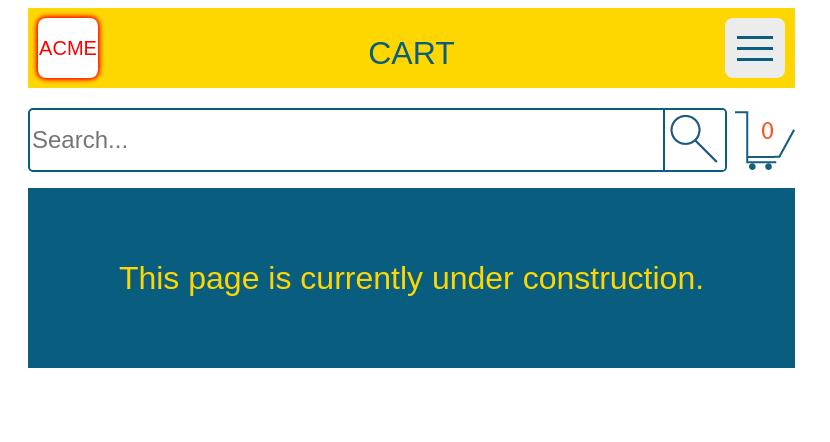
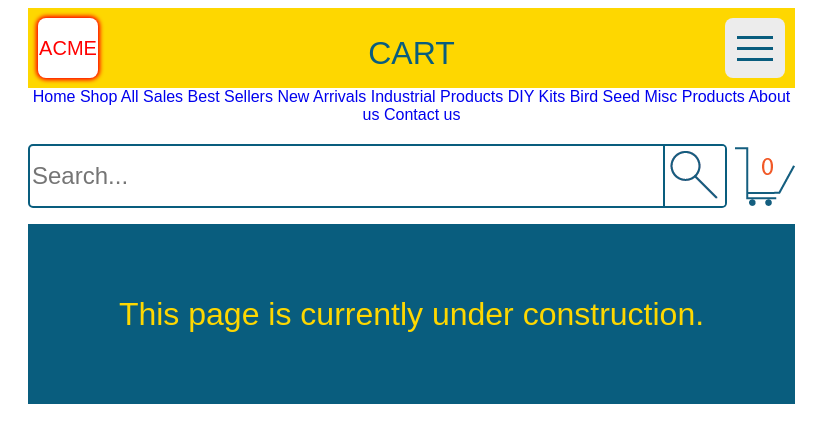
Before and after one commit to jkucharek/P2_Kucharek_Jesse, a plain HTML site: page cart.html in a window 1280 px wide. Shown: the whole page, without its empty margins (0-830 px from the left). Drawn offline with Linux system fonts and the light colour scheme.

Commit message:
Nav copied and script linked.

```diff
--- a/cart.html
+++ b/cart.html
@@ -7,6 +7,7 @@
 		<title>ACME Corp. - Cart</title>
 		<meta name="description" content="Fictitious Business Project Cart Page">
 		<link rel="stylesheet" href="styles_underConstruction.css">
+		<script src="script.js" type="text/javascript"></script>
 
 	</head>
 
@@ -17,6 +18,20 @@
 				<div id="title">CART</div>
 				<div id="hamburger"><span><hr/><hr/><hr/><span></div>
 			</header>
+
+			<nav>
+				<a href="index.html">Home</a>
+				<a href="allProducts.html">Shop All</a>
+				<a href="sale.html">Sales</a>
+				<a href="bestSellers.html">Best Sellers</a>
+				<a href="newArrivals.html">New Arrivals</a>
+				<a href="industrial.html">Industrial Products</a>
+				<a href="diyKits.html">DIY Kits</a>
+				<a href="birdSeed.html">Bird Seed</a>
+				<a href="misc.html">Misc Products</a>
+				<a href="about.html">About us</a>
+				<a href="contact.html">Contact us</a>
+			</nav>
 
 			<section id="searchAndCart">
 				<input type="text" placeholder="Search..." id="searchField">
```
